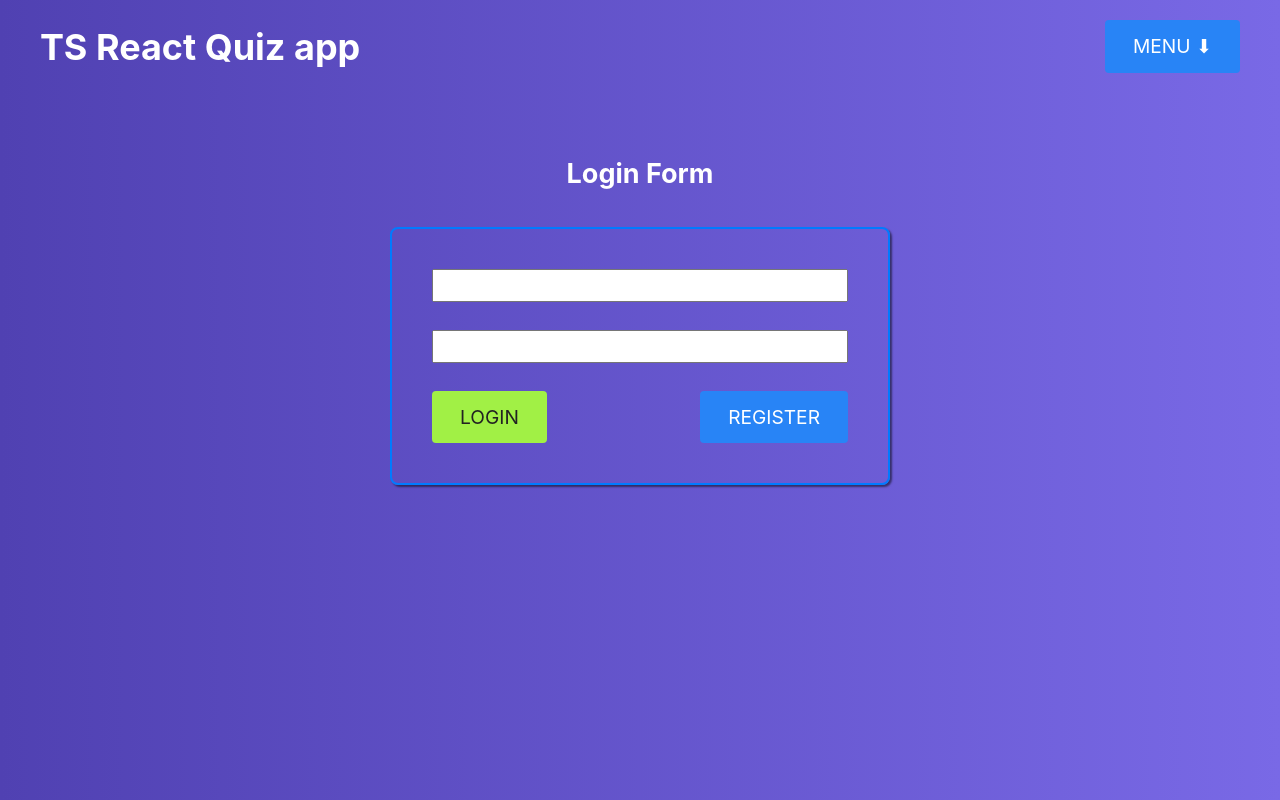
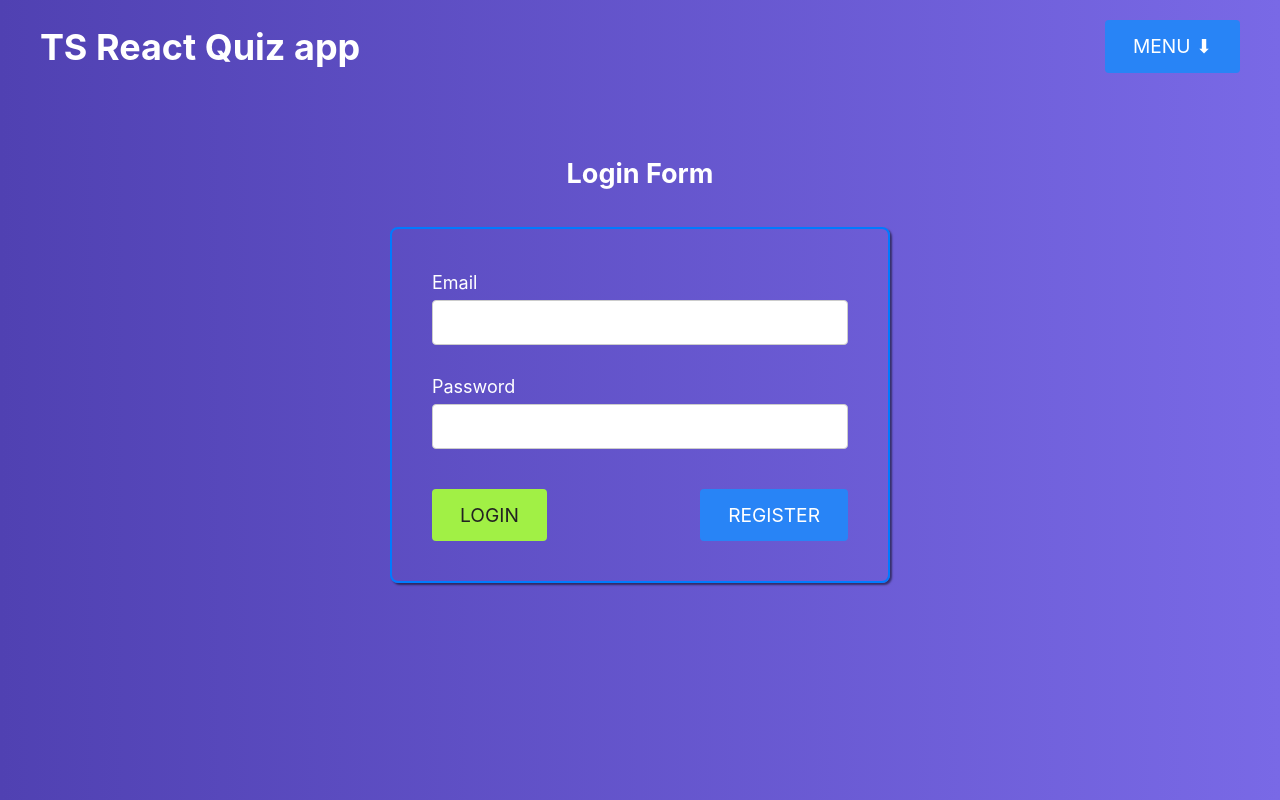
Before and after one commit to Filgeary/ts-react-quiz-app, a React (Create React App) app: page /auth in a window 1280 px wide. Built offline with nearby package versions, Linux system fonts and the light colour scheme.

Commit message:
feat: add Input

```diff
--- a/src/components/Auth/Auth.module.css
+++ b/src/components/Auth/Auth.module.css
@@ -25,6 +25,7 @@
 .controlsWrapper {
   display: flex;
   justify-content: space-between;
+  padding-top: 12px;
 }
 
 .controlRegister {
--- a/src/components/Auth/Auth.tsx
+++ b/src/components/Auth/Auth.tsx
@@ -1,6 +1,9 @@
 import React from 'react'
 import cls from './Auth.module.css'
 import Button from '../../ui/Button/Button'
+import Input from '../../ui/Input/Input'
+
+type ChangeEvent = React.ChangeEvent<HTMLInputElement>
 
 const Auth = () => {
   const handleLogin = (): void => {}
@@ -11,13 +14,36 @@ const Auth = () => {
     evt.preventDefault()
   }
 
+  const handleChangeEmail = (evt: ChangeEvent): void => {
+    console.log(evt.target.value)
+  }
+  const handleChangePassword = (evt: ChangeEvent): void => {
+    console.log(evt.target.value)
+  }
+
   return (
     <div className={cls.wrapper}>
       <h2 className={cls.heading}>Login Form</h2>
 
       <form className={cls.form} onSubmit={handleSubmit}>
-        <input type='text' />
-        <input type='text' />
+        <Input
+          inputType={'email'}
+          label={'Email'}
+          value={''}
+          onChange={handleChangeEmail}
+          isValid={true}
+          isTouched={false}
+          shouldValidate={true}
+        />
+        <Input
+          inputType={'password'}
+          label={'Password'}
+          value={''}
+          onChange={handleChangePassword}
+          isValid={true}
+          isTouched={false}
+          shouldValidate={true}
+        />
 
         <div className={cls.controlsWrapper}>
           <Button onClickButton={handleLogin} variant={'success'}>
--- /dev/null
+++ b/src/ui/Input/Input.module.css
@@ -0,0 +1,32 @@
+.wrapper {
+  width: 100%;
+}
+
+.wrapper label {
+  margin-bottom: 4px;
+  padding: 0;
+  display: block;
+}
+
+.wrapper input {
+  display: block;
+  padding: 8px 16px;
+  width: 100%;
+  border: 1px solid #cccccc;
+  border-radius: 4px;
+  outline: none;
+  transition: outline 200ms ease-in;
+}
+.wrapper input:focus,
+.wrapper input:active {
+  outline: 2px solid #2884f6;
+}
+
+.wrapper span {
+  color: #f01f30;
+  font-size: 0.9rem;
+}
+
+.wrapper.invalid input {
+  outline: 2px solid #f01f30;
+}
--- /dev/null
+++ b/src/ui/Input/Input.tsx
@@ -0,0 +1,47 @@
+import React from 'react'
+import cls from './Input.module.css'
+
+type Props = {
+  inputType: 'text' | 'email' | 'password' | string
+  label: string
+  value: string
+  onChange: (evt: React.ChangeEvent<HTMLInputElement>) => void
+  isValid: boolean
+  isTouched: boolean
+  shouldValidate?: boolean
+  errorMessage?: string
+}
+
+const isInvalid = ({ isValid, isTouched, shouldValidate }: Partial<Props>) => {
+  return !isValid && isTouched && shouldValidate
+}
+
+const Input = (props: Props) => {
+  const {
+    inputType,
+    label,
+    value,
+    onChange,
+    errorMessage = 'Enter a correct value!',
+  } = props
+  const classes = [cls.wrapper]
+  const htmlForValue = `${inputType}-${Math.random().toFixed(5)}`
+
+  if (isInvalid(props)) classes.push(cls.invalid)
+
+  return (
+    <div className={classes.join(' ')}>
+      <label htmlFor={htmlForValue}>{label}</label>
+      <input
+        type={inputType}
+        id={htmlForValue}
+        value={value}
+        onChange={onChange}
+      />
+
+      {isInvalid(props) && <span>{errorMessage}</span>}
+    </div>
+  )
+}
+
+export default Input
```
